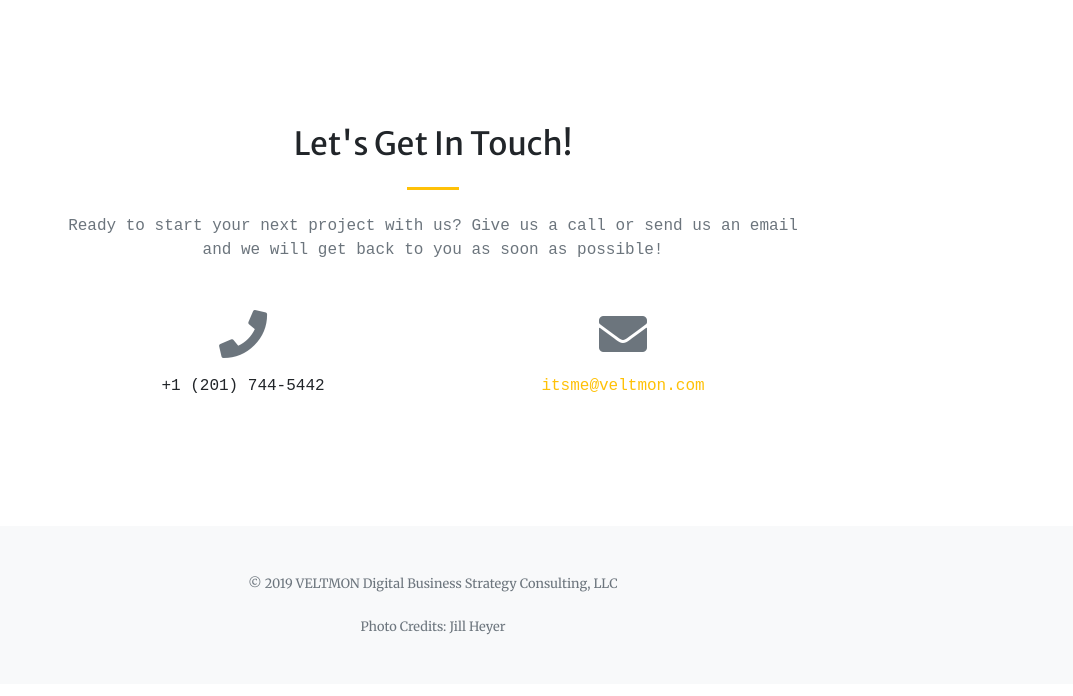
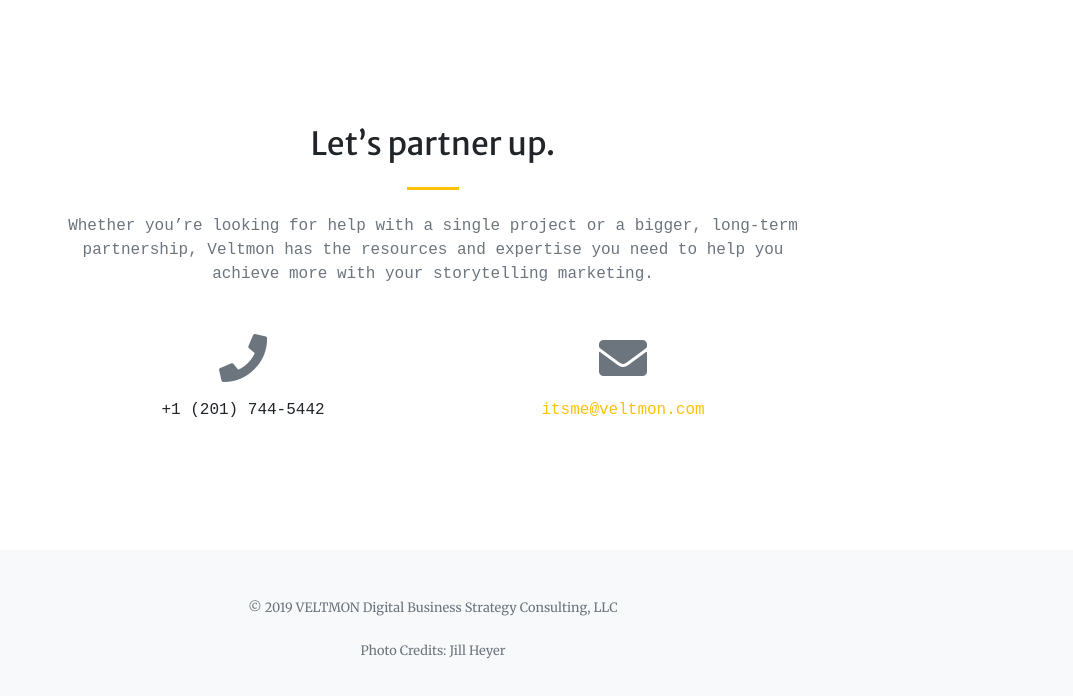
Before and after one commit to mlveltri/perspectives.veltmon.github.io, a website with bundled scripts: page index.html in a window 1280 px wide. Shown: the part 2795-3491 px from the top of the page, without its empty margins (207-1280 px from the left). Built offline with nearby package versions, Linux system fonts and the light colour scheme; a web font is replaced by a local one.

Commit message:
get in touch

```diff
--- a/index.html
+++ b/index.html
@@ -302,9 +302,9 @@
     <div class="container" style="font-family:'PT Mono', monospace;">
       <div class="row justify-content-center">
         <div class="col-lg-8 text-center">
-          <h2 class="mt-0">Let's Get In Touch!</h2>
+          <h2 class="mt-0">Let’s partner up.</h2>
           <hr class="divider my-4">
-          <p class="text-muted mb-5">Ready to start your next project with us? Give us a call or send us an email and we will get back to you as soon as possible!</p>
+          <p class="text-muted mb-5">Whether you’re looking for help with a single project or a bigger, long-term partnership, Veltmon has the resources and expertise you need to help you achieve more with your storytelling marketing.</p>
         </div>
       </div>
       <div class="row">
```
